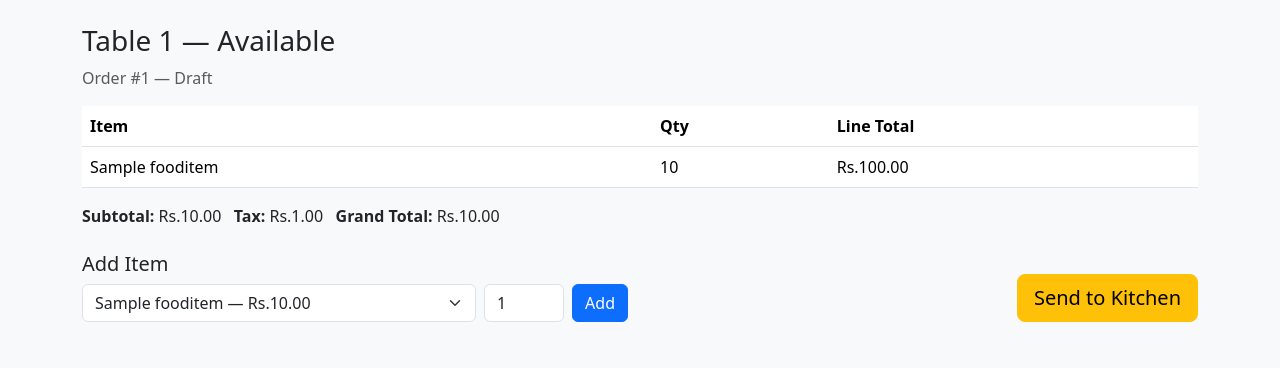
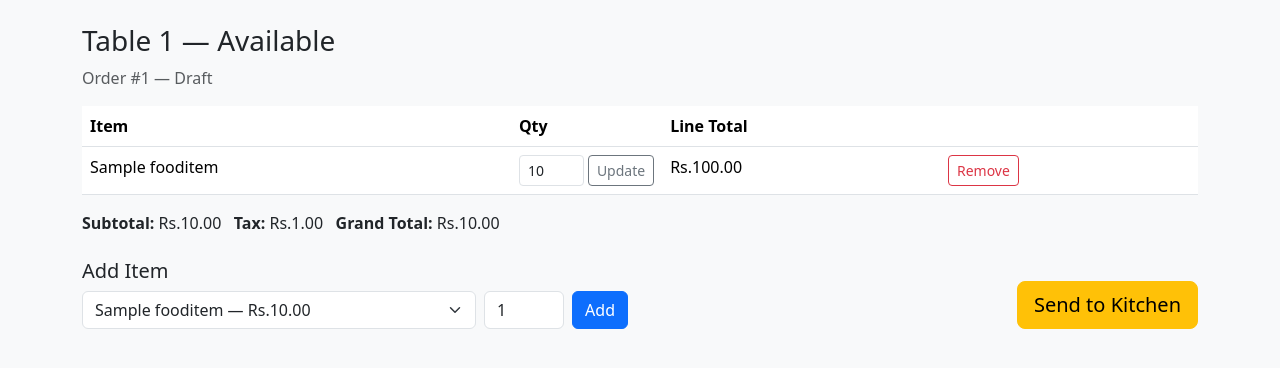
Before and after one commit to khadkashashi/CafeFlow, a Django app: page /reception/table/1/ in a window 1280 px wide. Shown: the part 56-424 px from the top of the page. Run offline with Django 5.2, Linux system fonts and the light colour scheme; a user stored in the database is signed in; tables that the repository leaves empty hold one stand-in row (values such as "Sample post").

Commit message:
Add remove and quantity-update actions to per-table order items

```diff
--- a/tables/templates/tables/table_detail.html
+++ b/tables/templates/tables/table_detail.html
@@ -14,16 +14,28 @@
 <p class="text-muted">Order #{{ order.pk }} — {{ order.get_status_display }}</p>
 
 <table class="table bg-white">
-    <thead><tr><th>Item</th><th>Qty</th><th>Line Total</th></tr></thead>
+    <thead><tr><th>Item</th><th>Qty</th><th>Line Total</th><th></th></tr></thead>
     <tbody>
         {% for item in order.items.all %}
         <tr>
             <td>{{ item.food.name }}</td>
-            <td>{{ item.quantity }}</td>
+            <td style="width: 140px;">
+                <form method="post" action="{% url 'tables:update_item_quantity' item.pk %}" class="d-flex gap-1">
+                    {% csrf_token %}
+                    <input type="number" name="quantity" value="{{ item.quantity }}" min="0" class="form-control form-control-sm" style="width: 65px;">
+                    <button class="btn btn-sm btn-outline-secondary">Update</button>
+                </form>
+            </td>
             <td>Rs.{{ item.line_total }}</td>
+            <td>
+                <form method="post" action="{% url 'tables:remove_item_from_order' item.pk %}">
+                    {% csrf_token %}
+                    <button class="btn btn-sm btn-outline-danger">Remove</button>
+                </form>
+            </td>
         </tr>
         {% empty %}
-        <tr><td colspan="3" class="text-muted">No items yet.</td></tr>
+        <tr><td colspan="4" class="text-muted">No items yet.</td></tr>
         {% endfor %}
     </tbody>
 </table>
--- a/tables/urls.py
+++ b/tables/urls.py
@@ -9,4 +9,6 @@ urlpatterns = [
     path("order/<int:pk>/add-item/", views.add_item_to_order, name="add_item_to_order"),
     path("order/<int:pk>/send/", views.send_order_to_kitchen, name="send_order_to_kitchen"),
     path("table/<int:pk>/clean/", views.mark_table_clean, name="mark_table_clean"),
+    path("item/<int:item_pk>/remove/", views.remove_item_from_order, name="remove_item_from_order"),
+    path("item/<int:item_pk>/update/", views.update_item_quantity, name="update_item_quantity"),
 ]
--- a/tables/views.py
+++ b/tables/views.py
@@ -72,3 +72,31 @@ def mark_table_clean(request, pk):
     if table.status == Table.Status.CLEANING:
         table.mark_available()
     return redirect("tables:reception_dashboard")
+
+
+@role_required(User.Role.WAITER, User.Role.FRONT_DESK, User.Role.MANAGER)
+@require_POST
+def remove_item_from_order(request, item_pk):
+    item = get_object_or_404(OrderItem, pk=item_pk)
+    table_pk = item.order.table.pk
+    item.delete()
+    item.order.recalculate_totals()
+    return redirect("tables:table_detail", pk=table_pk)
+
+
+@role_required(User.Role.WAITER, User.Role.FRONT_DESK, User.Role.MANAGER)
+@require_POST
+def update_item_quantity(request, item_pk):
+    item = get_object_or_404(OrderItem, pk=item_pk)
+    quantity = int(request.POST.get("quantity", item.quantity))
+
+    if quantity < 1:
+        table_pk = item.order.table.pk
+        item.delete()
+        item.order.recalculate_totals()
+    else:
+        item.quantity = quantity
+        item.save()  # save() already calls order.recalculate_totals()
+        table_pk = item.order.table.pk
+
+    return redirect("tables:table_detail", pk=table_pk)
```
